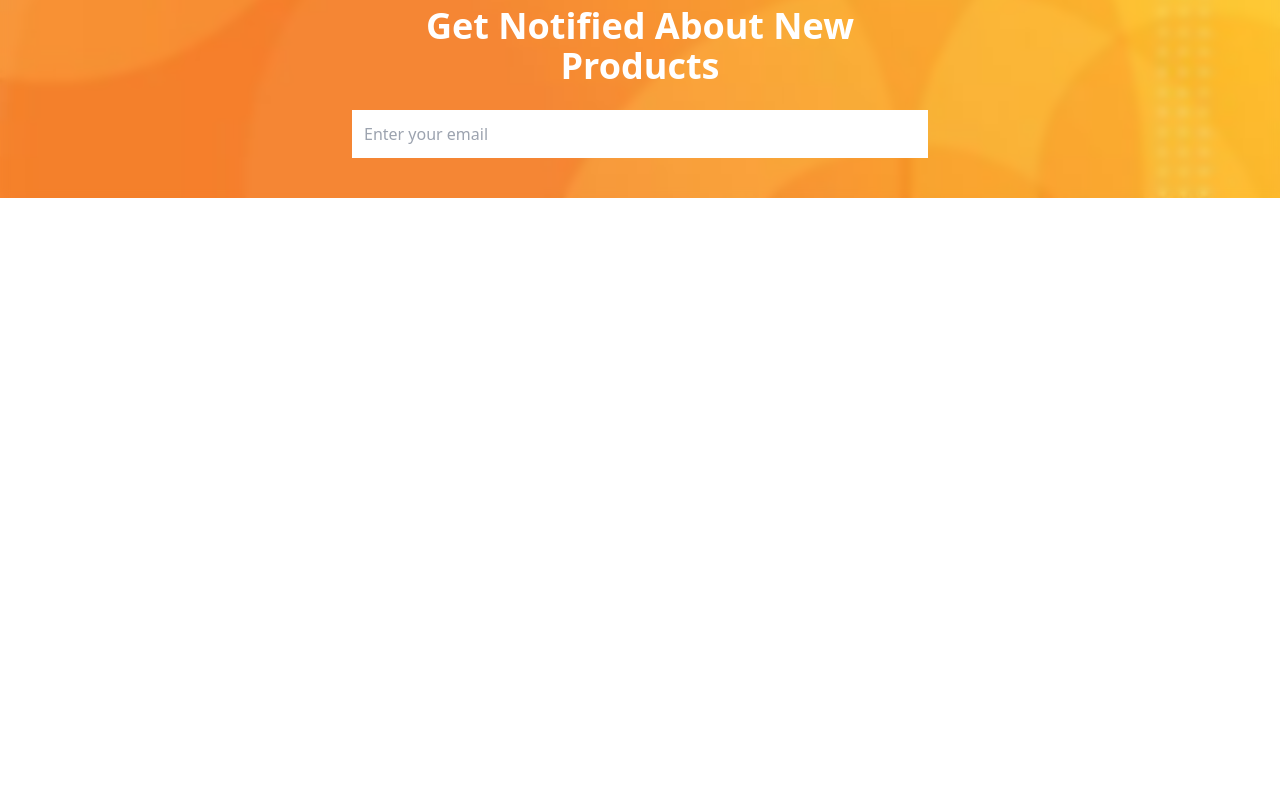
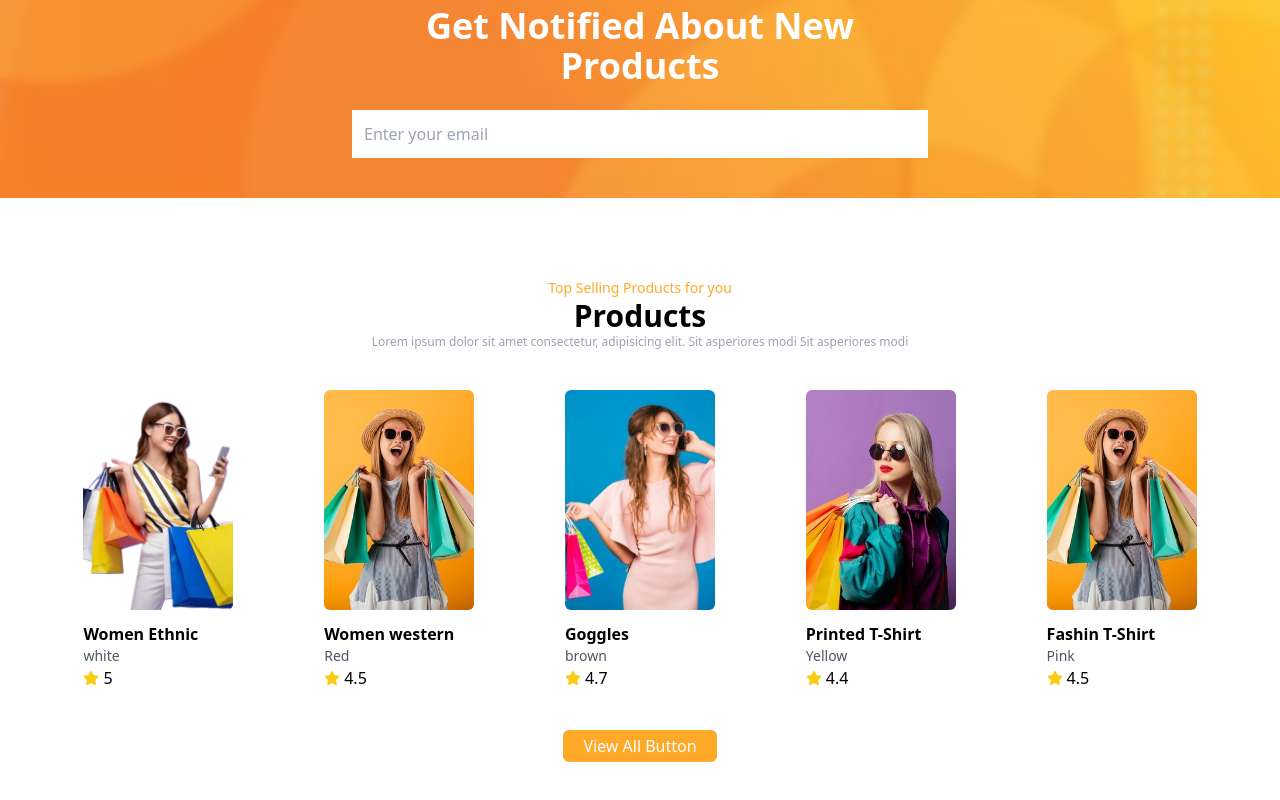
Before and after one commit to septianadip17/slicing-exercise-part3, a React (Vite) app: page / in a window 1280 px wide. Shown: the part 2348-3148 px from the top of the page. Before the commit the page ends 2626 px from the top, so only its background shows below. Built offline with nearby package versions, Linux system fonts and the light colour scheme.

Commit message:
duplicate products under subcribe

```diff
--- a/src/App.jsx
+++ b/src/App.jsx
@@ -26,6 +26,7 @@ const App = () => {
       <TopProducts />
       <Banner />
       <Subscribe />
+      <Product />
     </div>
   );
 };
```
